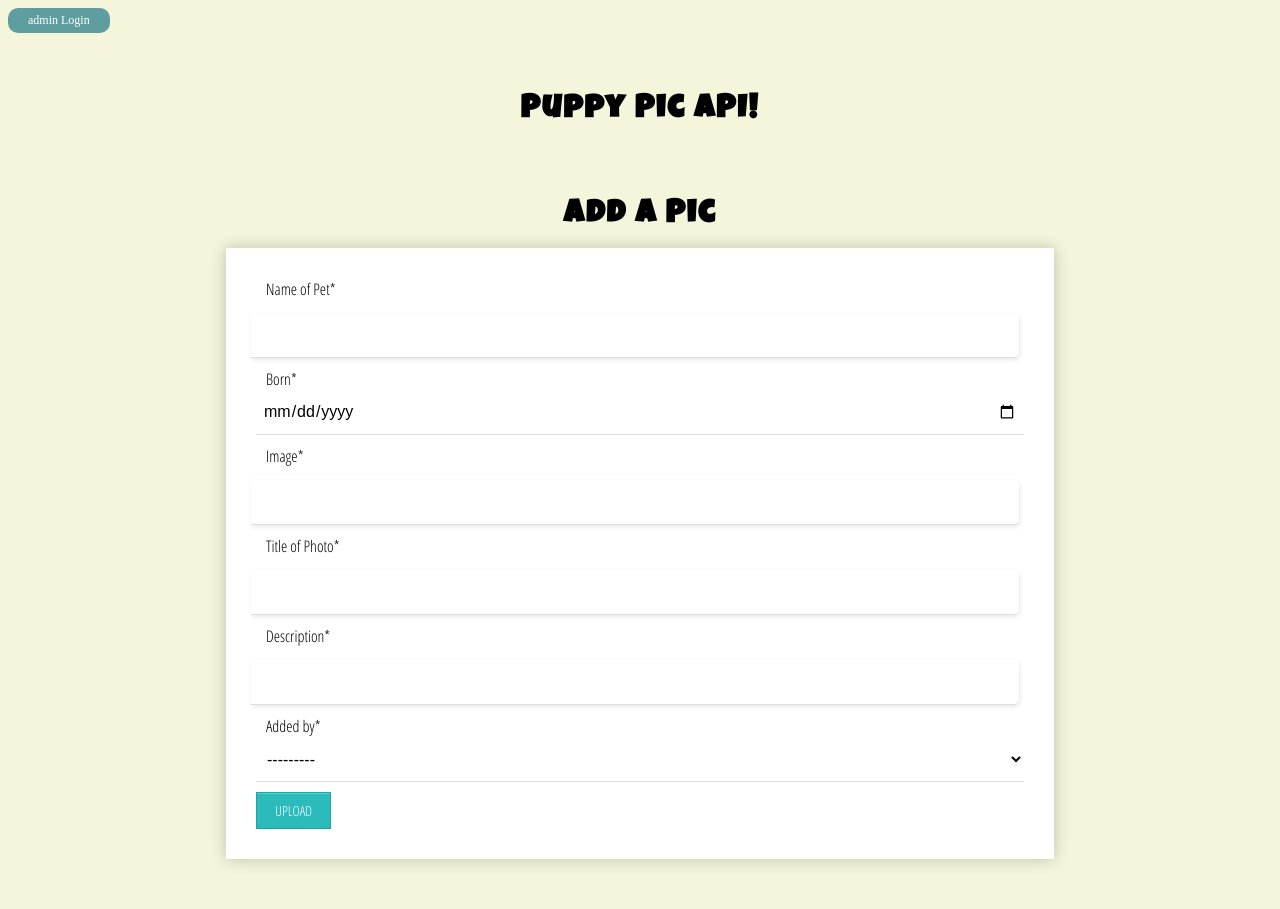
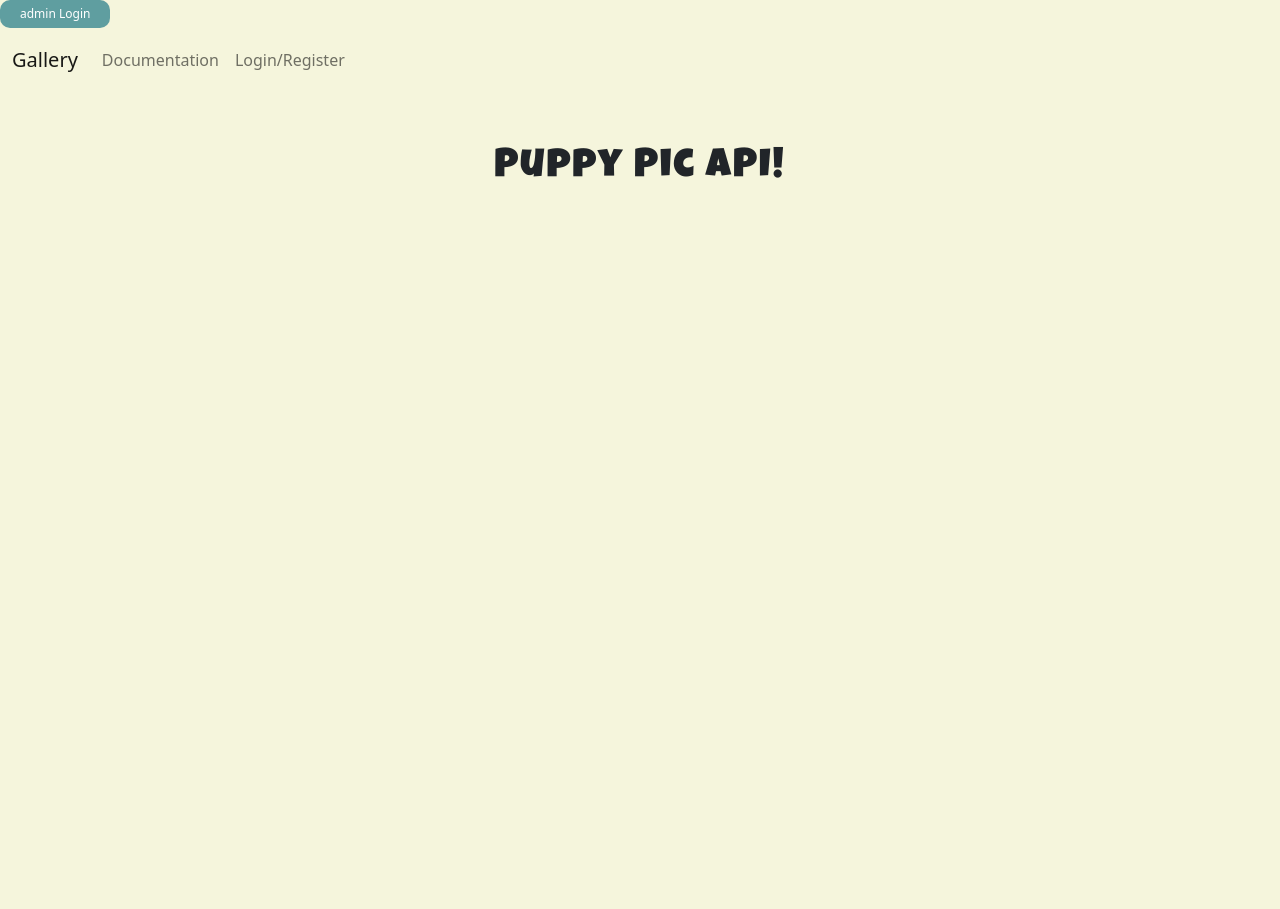
Before and after one commit to Thomas-Basham/puppy-pics-api, a Django app: page / in a window 1280 px wide. After the commit the page ends 178 px from the top, so only its background shows below. Run offline with Django 4.2, Linux system fonts and the light colour scheme; data that the repository does not hold is empty; some libraries are stand-ins or nearby versions.

Commit message:
updated models, forms

```diff
--- a/pics/urls.py
+++ b/pics/urls.py
@@ -1,14 +1,12 @@
 from django.urls import path
 
-from .views import puppy_pic_view
-
-from django.conf import settings
-from django.conf.urls.static import static
+from .views import puppy_pic_view, register_request,\
+    login_request, logout_request, documentation
 
 urlpatterns = [
     path('', puppy_pic_view, name='upload'),
-    # path('upload/', upload, name='upload'),
-    # path('<int:pk>', SnackDetailView.as_view(), name='snack_detail'),  # Integer, Primary Key
-    # path('create/', PuppyPicCreateView.as_view(), name='puppy_pic_create'),
-
+    path("register", register_request, name="register"),
+    path("login", login_request, name="login"),
+    path("logout", logout_request, name="logout"),
+    path("documentation", documentation, name="documentation"),
 ]
--- a/pics/views.py
+++ b/pics/views.py
@@ -1,50 +1,56 @@
+from django.contrib import messages
 from django.shortcuts import render, redirect
 from django.views.generic import ListView
-from puppy_pics.models import PuppyPic, Pet
 from django.forms import ModelForm
 from django.forms import modelformset_factory
 from django import forms
 from django.contrib.auth.models import User
-# Create your views here.
-from django.contrib import messages
+from django.contrib.auth import login, logout, authenticate
+from django.contrib.auth.forms import AuthenticationForm
+from datetime import date, timedelta
+from puppy_pics.forms import NewUserForm
+from puppy_pics.models import PuppyPic, Pet
 
 
+# Create your views here.
 def puppy_pic_view(request):
     ImageFormSet = modelformset_factory(PuppyPic, form=PhotoForm)  # , extra=3
 
-    context = dict(backend_form=PhotoForm())
+    context = dict(photo_form=PhotoForm())
     context["dataset"] = PuppyPic.objects.all().order_by("-id")
     context["pet_form"] = PetForm()
     context["formset"] = ImageFormSet(queryset=PuppyPic.objects.none())
+    context["todays_date"] = date.today()
     if request.method == 'POST':
         pet_form = PetForm(request.POST)
         formset = ImageFormSet(request.POST, request.FILES)
         if pet_form.is_valid() and formset.is_valid():
-            if Pet.objects.filter(name=pet_form.cleaned_data['name']):
+            # print("CLEANED DATA, ", pet_form.cleaned_data['name'])
+            if Pet.objects.filter(name=pet_form.cleaned_data[
+                'name'].capitalize()):  # if the pet is already there, just select that pet
+
                 for form in formset.cleaned_data:
                     if form:
                         image = form['img']
                         name = form['name']
                         description = form['description']
-                        added_by = form['added_by']
+                        # added_by = form['added_by']
 
-                        PuppyPic.objects.create(img=image, pet=Pet.objects.filter(name=pet_form.cleaned_data['name'])[0],
-                                                name=name,description=description, added_by=added_by,
-                                                )
+                        PuppyPic.objects.create(img=image,
+                                                pet=Pet.objects.filter(name=pet_form.cleaned_data['name'].capitalize())[
+                                                    0], name=name, description=description, added_by=request.user, )
             else:
-                pet_obj = pet_form.save()
+                pet_obj = pet_form.save()  # else add the pet
 
                 for form in formset.cleaned_data:
                     if form:
-
                         image = form['img']
                         name = form['name']
                         description = form['description']
-                        added_by = form['added_by']
+                        # added_by = form['added_by']
 
-                        PuppyPic.objects.create(img=image, pet=pet_obj, name=name,
-                                                description=description, added_by=added_by,
-                                                )
+                        PuppyPic.objects.create(img=image, pet=pet_obj, name=name, description=description,
+                                                added_by=request.user, )
         return redirect('upload')
 
     return render(request, 'upload.html', context)
@@ -54,15 +60,14 @@ class PhotoForm(ModelForm):
     class Meta:
         model = PuppyPic
         # fields = '__all__'
-        exclude = ('date_added', 'pet')  # , 'added_by'
-        labels = {
-            'name': 'Title of Photo',
-            'img': 'Image'
-        }
+        exclude = ('date_added', 'pet', 'added_by')  # , 'added_by'
+        labels = {'name': 'Title of Photo', 'img': 'Image'}
+        help_texts = {'description': 'Something short, sweet, and fun', }
 
 
-class DateInput(forms.DateInput):
+class DateInput(forms.DateInput):  # widget for date selector
     input_type = "date"
+
     def __init__(self, **kwargs):
         kwargs["format"] = "%Y-%m-%d"
         # kwargs["format"] = "%d-%m-%Y"
@@ -73,10 +78,52 @@ class PetForm(ModelForm):
     class Meta:
         model = Pet
         fields = '__all__'
-        labels = {
-            'name': 'Name of Pet'
-        }
-        widgets = {
-            'born': DateInput(format=["%Y-%m-%d"],),
+        labels = {'name': 'Name of Pet'}
+        widgets = {'born': DateInput(format=["%Y-%m-%d"], ),
 
         }
+        help_texts = {'born': 'If the pet is already added, skip this',
+            'description': 'Something short, sweet, and fun', }
+
+
+def register_request(request):
+    if request.method == "POST":
+        form = NewUserForm(request.POST)
+        if form.is_valid():
+            user = form.save()
+            login(request, user)
+            messages.success(request, "Registration successful.")
+            return redirect("login")
+        messages.error(request, "Unsuccessful registration. Invalid information.")
+    form = NewUserForm()
+    return render(request=request, template_name="register.html", context={"register_form": form})
+
+
+def login_request(request):
+    if request.method == "POST":
+        form = AuthenticationForm(request, data=request.POST)
+        if form.is_valid():
+            username = form.cleaned_data.get('username')
+            password = form.cleaned_data.get('password')
+            user = authenticate(username=username, password=password)
+            if user is not None:
+                login(request, user)
+                messages.info(request, f"You are now logged in as {username}.")
+                return redirect("upload")
+            else:
+                messages.error(request, "Invalid username or password.")
+        else:
+            messages.error(request, "Invalid username or password.")
+    form = AuthenticationForm()
+    return render(request=request, template_name="login.html", context={"login_form": form})
+
+
+def logout_request(request):
+    logout(request)
+    messages.info(request, "You have successfully logged out.")
+    return redirect("upload")
+
+
+def documentation(request):
+    context = dict(current_user=request.user)
+    return render(request, 'documentation.html', context)
--- a/static/css/form.css
+++ b/static/css/form.css
@@ -0,0 +1,76 @@
+        .form-style-8 {
+            font-family: 'Open Sans Condensed', arial, sans;
+            width: 60vw;
+            padding: 30px;
+            background: #FFFFFF;
+            margin: 50px auto;
+            box-shadow: 0px 0px 15px rgba(0, 0, 0, 0.22);
+            -moz-box-shadow: 0px 0px 15px rgba(0, 0, 0, 0.22);
+            -webkit-box-shadow: 0px 0px 15px rgba(0, 0, 0, 0.22);
+
+        }
+
+        .form-style-8 h2 {
+            background: #4D4D4D;
+            text-transform: uppercase;
+            font-family: 'Open Sans Condensed', sans-serif;
+            color: #797979;
+            font-size: 18px;
+            font-weight: 100;
+            padding: 20px;
+            margin: -30px -30px 30px -30px;
+        }
+
+        .form-style-8 input[type="text"],
+        .form-style-8 input[type="date"],
+        .form-style-8 input[type="datetime"],
+        .form-style-8 input[type="email"],
+        .form-style-8 input[type="number"],
+        .form-style-8 input[type="search"],
+        .form-style-8 input[type="time"],
+        .form-style-8 input[type="url"],
+        .form-style-8 input[type="password"],
+        .form-style-8 textarea,
+        .form-style-8 select {
+            box-sizing: border-box;
+            -webkit-box-sizing: border-box;
+            -moz-box-sizing: border-box;
+            outline: none;
+            display: block;
+            width: 100%;
+            padding: 7px;
+            border: none;
+            border-bottom: 1px solid #ddd;
+            background: transparent;
+            margin-bottom: 10px;
+            font: 16px Arial, Helvetica, sans-serif;
+            height: 45px;
+        }
+
+        .form-style-8 textarea {
+            resize: none;
+            overflow: hidden;
+        }
+
+        .form-style-8 input[type="button"],
+        .form-style-8 input[type="submit"] {
+            -moz-box-shadow: inset 0px 1px 0px 0px #45D6D6;
+            -webkit-box-shadow: inset 0px 1px 0px 0px #45D6D6;
+            box-shadow: inset 0px 1px 0px 0px #45D6D6;
+            background-color: #2CBBBB;
+            border: 1px solid #27A0A0;
+            display: inline-block;
+            cursor: pointer;
+            color: #FFFFFF;
+            font-family: 'Open Sans Condensed', sans-serif;
+            font-size: 14px;
+            padding: 8px 18px;
+            text-decoration: none;
+            text-transform: uppercase;
+        }
+
+        .form-style-8 input[type="button"]:hover,
+        .form-style-8 input[type="submit"]:hover {
+            background: linear-gradient(to bottom, #34CACA 5%, #30C9C9 100%);
+            background-color: #34CACA;
+        }
--- /dev/null
+++ b/static/css/lightbox.css
@@ -0,0 +1,71 @@
+/* BASIC STYLES
+–––––––––––––––––––––––––––––––––––––––––––––––––– */
+:root {
+  --lightbox: #242424;
+}
+
+/* IMAGE GRID STYLES
+–––––––––––––––––––––––––––––––––––––––––––––––––– */
+.image-grid figure {
+  margin-bottom: 10px;
+  margin-top: auto;
+}
+
+.image-grid img {
+  box-shadow: 0 1rem 1rem rgba(0, 0, 0, 0.15);
+  transition: box-shadow 0.2s;
+}
+
+.image-grid a:hover img {
+  box-shadow: 0 1rem 1rem rgba(0, 0, 0, 0.35);
+}
+
+/* LIGHTBOX STYLES
+–––––––––––––––––––––––––––––––––––––––––––––––––– */
+.lightbox-modal .modal-content {
+  background: var(--lightbox);
+}
+
+.lightbox-modal .btn-close {
+  position: absolute;
+  top: 20px;
+  right: 18px;
+  font-size: 1.2rem;
+  z-index: 10;
+}
+
+.lightbox-modal .modal-body {
+  display: flex;
+  align-items: center;
+  padding: 0;
+  text-align: center;
+}
+
+.lightbox-modal img {
+  width: auto;
+  max-height: 100vh;
+  max-width: 100%;
+}
+
+.lightbox-modal .carousel-caption {
+  left: 0;
+  right: 0;
+  bottom: 0;
+  background: rgba(36, 36, 36, 0.75);
+}
+
+.lightbox-modal .carousel-control-prev,
+.lightbox-modal .carousel-control-next {
+  top: 50%;
+  bottom: auto;
+  transform: translateY(-50%);
+  width: auto;
+}
+
+.lightbox-modal .carousel-control-prev {
+  left: 10px;
+}
+
+.lightbox-modal .carousel-control-next {
+  right: 10px;
+}
--- a/templates/base.html
+++ b/templates/base.html
@@ -6,12 +6,32 @@
     <meta name="viewport"
           content="width=device-width, user-scalable=no, initial-scale=1.0, maximum-scale=1.0, minimum-scale=1.0">
     <meta http-equiv="X-UA-Compatible" content="ie=edge">
+    <link href="https://cdn.jsdelivr.net/npm/bootstrap@5.0.2/dist/css/bootstrap.min.css" rel="stylesheet" integrity="sha384-EVSTQN3/azprG1Anm3QDgpJLIm9Nao0Yz1ztcQTwFspd3yD65VohhpuuCOmLASjC" crossorigin="anonymous">
     <link rel="stylesheet" href="{% static 'css/base.css' %}">
     <link href="https://fonts.googleapis.com/css2?family=Luckiest+Guy&display=swap" rel="stylesheet" type="text/css">
     <title>{% block title %} Puppy Pic API {% endblock %}</title>
 </head>
 <body>
     <a class="button" href={% url 'admin:index' %}>admin Login</a>
+
+        <nav class="navbar navbar-expand-xl navbar-light mt-1 mb-3" style="margin: 0 auto">
+        <div class="container-fluid">
+
+            <a class=" navbar-brand" href="/">Gallery</a>
+
+            <div class=" navbar-collapse show" id="navbarToggleExternalContent">
+                <div class="navbar-nav">
+                    <a class="nav-link  " href="/documentation">Documentation</a>
+                    {% if not request.user.is_authenticated %}
+                        <a class="nav-link " href="{% url 'login' %}">Login/Register</a>
+                    {% else %}
+                        <a class="nav-link " href="{% url 'logout' %}">Logout</a>
+                    {% endif %}
+                </div>
+            </div>
+        </div>
+    </nav>
+
             {% for message in messages %}
                 <li {% if message.tags %} class="{{ message.tags }} text-center list-unstyled">{{ message }}
                     </li>{% endif %}
--- a/templates/upload.html
+++ b/templates/upload.html
@@ -2,90 +2,19 @@
 {% block content %}
     {% load static %}
     <link href='http://fonts.googleapis.com/css?family=Open+Sans+Condensed:300' rel='stylesheet' type='text/css'>
+    <link rel="stylesheet" href="{% static 'css/lightbox.css' %}">
+    <link rel="stylesheet" href="{% static 'css/form.css' %}">
+<script src="https://cdn.jsdelivr.net/npm/bootstrap@5.0.2/dist/js/bootstrap.bundle.min.js" integrity="sha384-MrcW6ZMFYlzcLA8Nl+NtUVF0sA7MsXsP1UyJoMp4YLEuNSfAP+JcXn/tWtIaxVXM" crossorigin="anonymous"></script>
     <style type="text/css">
-        .form-style-8 {
-            font-family: 'Open Sans Condensed', arial, sans;
-            width: 60vw;
-            padding: 30px;
-            background: #FFFFFF;
-            margin: 50px auto;
-            box-shadow: 0px 0px 15px rgba(0, 0, 0, 0.22);
-            -moz-box-shadow: 0px 0px 15px rgba(0, 0, 0, 0.22);
-            -webkit-box-shadow: 0px 0px 15px rgba(0, 0, 0, 0.22);
 
-        }
-
-        .form-style-8 h2 {
-            background: #4D4D4D;
-            text-transform: uppercase;
-            font-family: 'Open Sans Condensed', sans-serif;
-            color: #797979;
-            font-size: 18px;
-            font-weight: 100;
-            padding: 20px;
-            margin: -30px -30px 30px -30px;
-        }
-
-        .form-style-8 input[type="text"],
-        .form-style-8 input[type="date"],
-        .form-style-8 input[type="datetime"],
-        .form-style-8 input[type="email"],
-        .form-style-8 input[type="number"],
-        .form-style-8 input[type="search"],
-        .form-style-8 input[type="time"],
-        .form-style-8 input[type="url"],
-        .form-style-8 input[type="password"],
-        .form-style-8 textarea,
-        .form-style-8 select {
-            box-sizing: border-box;
-            -webkit-box-sizing: border-box;
-            -moz-box-sizing: border-box;
-            outline: none;
-            display: block;
-            width: 100%;
-            padding: 7px;
-            border: none;
-            border-bottom: 1px solid #ddd;
-            background: transparent;
-            margin-bottom: 10px;
-            font: 16px Arial, Helvetica, sans-serif;
-            height: 45px;
-        }
-
-        .form-style-8 textarea {
-            resize: none;
-            overflow: hidden;
-        }
-
-        .form-style-8 input[type="button"],
-        .form-style-8 input[type="submit"] {
-            -moz-box-shadow: inset 0px 1px 0px 0px #45D6D6;
-            -webkit-box-shadow: inset 0px 1px 0px 0px #45D6D6;
-            box-shadow: inset 0px 1px 0px 0px #45D6D6;
-            background-color: #2CBBBB;
-            border: 1px solid #27A0A0;
-            display: inline-block;
-            cursor: pointer;
-            color: #FFFFFF;
-            font-family: 'Open Sans Condensed', sans-serif;
-            font-size: 14px;
-            padding: 8px 18px;
-            text-decoration: none;
-            text-transform: uppercase;
-        }
-
-        .form-style-8 input[type="button"]:hover,
-        .form-style-8 input[type="submit"]:hover {
-            background: linear-gradient(to bottom, #34CACA 5%, #30C9C9 100%);
-            background-color: #34CACA;
-        }
     </style>
 
     {% block body %}
-            <h1 style="margin-bottom: 4vh"class="heading">Puppy Pic API!</h1>
+        <h1 style="margin-bottom: 4vh" class="heading">Puppy Pic API!</h1>
 
         {% load crispy_forms_tags %}
 
+        {% if  request.user.is_authenticated %}
             <h1 style="margin-bottom: 0">Add a Pic</h1>
             <div class="form-style-8" style="margin-top: 2vh">
                 <form action="{% url "upload" %}" method="post"
@@ -100,21 +29,118 @@
                     <input type="submit" value="Upload">
                 </form>
             </div>
+        {% endif %}
     {% endblock %}
-    {% if dataset %}
+
+
+    <section class="image-grid w-50 " style="margin: 0 auto">
+      <div class="container-xl text-center">
+        <div class="row">
              {% for item in dataset %}
+          <div class="col-lg-2 col-sm-6 col-md-4">
+            <figure>
+              <a class="" href="">
+                <img width="250"src="{{ item.img.url }}" class="img-fluid" alt="{{ item.name | title }}" data-caption="{{ item.description }} <br><br> Pup's Name: {{ item.pet | title }} <br><br> Age: {{ item.pet.age }}">
+              </a>
+            </figure>
+          </div>
+            {% endfor %}
+          <!-- more columns here -->
+        </div>
+      </div>
+    </section>
 
-        {% if item.img %}
-            <div class="container">
 
-                <h1>{{ item.name | title }}</h1>
-                <img style="width: 50vw;" alt="{{ item.name | title }} image" src="{{ item.img.url }}">
 
-                <p style="">{{ item.description | title }}</p>
-                <p style="">Added By: {{ item.added_by | title }}</p>
+    <div class="modal lightbox-modal" id="lightbox-modal" tabindex="-1">
+      <div class="modal-dialog modal-fullscreen">
+        <div class="modal-content">
+          <button type="button" class="btn-close btn-close-white" data-bs-dismiss="modal" aria-label="Close"></button>
+          <div class="modal-body">
+            <div class="container-fluid p-0">
+              <!-- JS content here -->
+            </div>
+          </div>
+        </div>
+      </div>
+    </div>
 
+<script>
+
+const imageGrid = document.querySelector(".image-grid");
+const links = imageGrid.querySelectorAll("a");
+const imgs = imageGrid.querySelectorAll("img");
+const lightboxModal = document.getElementById("lightbox-modal");
+const bsModal = new bootstrap.Modal(lightboxModal);
+const modalBody = document.querySelector(".modal-body .container-fluid");
+
+for (const link of links) {
+  link.addEventListener("click", function (e) {
+    e.preventDefault();
+    const currentImg = link.querySelector("img");
+    const lightboxCarousel = document.getElementById("lightboxCarousel");
+    if (lightboxCarousel) {
+      const parentCol = link.parentElement.parentElement;
+      const index = [...parentCol.parentElement.children].indexOf(parentCol);
+      const bsCarousel = new bootstrap.Carousel(lightboxCarousel);
+      bsCarousel.to(index);
+    } else {
+      createCarousel(currentImg);
+    }
+    bsModal.show();
+  });
+}
+
+function createCarousel(img) {
+  const markup = `
+    <div id="lightboxCarousel" class="carousel slide carousel-fade" data-bs-ride="carousel" data-bs-interval="false">
+      <div class="carousel-inner">
+        ${createSlides(img)}
       </div>
-        {% endif %}
-    {% endfor %}
-    {% endif %}
+      <button class="carousel-control-prev" type="button" data-bs-target="#lightboxCarousel" data-bs-slide="prev">
+       <span class="carousel-control-prev-icon" aria-hidden="true"></span>
+       <span class="visually-hidden">Previous</span>
+      </button>
+      <button class="carousel-control-next" type="button" data-bs-target="#lightboxCarousel" data-bs-slide="next">
+        <span class="carousel-control-next-icon" aria-hidden="true"></span>
+        <span class="visually-hidden">Next</span>
+      </button>
+    </div>
+    `;
+
+  modalBody.innerHTML = markup;
+}
+
+function createSlides(img) {
+  let markup = "";
+  const currentImgSrc = img.getAttribute("src");
+
+  for (const img of imgs) {
+    const imgSrc = img.getAttribute("src");
+    const imgAlt = img.getAttribute("alt");
+    const imgCaption = img.getAttribute("data-caption");
+
+    markup += `
+    <div class="carousel-item${currentImgSrc === imgSrc ? " active" : ""}">
+      <img src=${imgSrc} alt=${imgAlt}>
+      ${imgCaption ? createCaption(imgCaption) : ""}
+    </div>
+    `;
+  }
+
+  return markup;
+}
+
+function createCaption(caption) {
+  return `<div class="carousel-caption">
+     <p class="m-0">${caption}</p>
+    </div>`;
+}
+</script>
+
+
+
+
+
+
 {% endblock content %}
```
Also changed, not shown: puppy_pics/forms.py (added, +20 -0 lines), puppy_pics/models.py (+22 -2 lines), templates/documentation.html (added, +60 -0 lines), README.md, puppy_pics/migrations/0004_alter_puppypic_date_added.py (added), puppy_pics/migrations/0005_alter_pet_born_alter_puppypic_date_added.py (added), puppy_pics/migrations/0006_alter_puppypic_date_added.py (added), puppy_pics/migrations/0007_alter_puppypic_date_added.py (added). Lines whose indentation alone changed are shown as unchanged.
